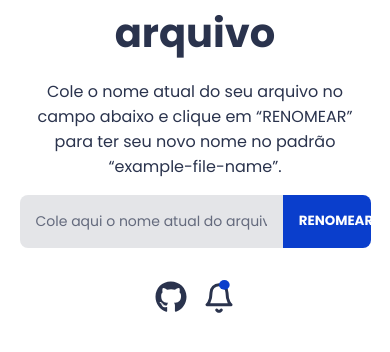
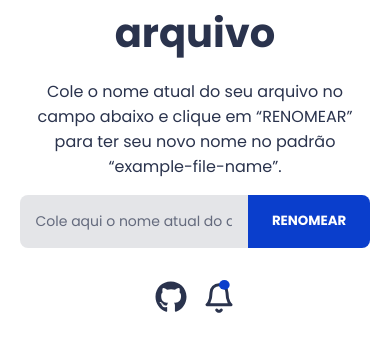
Before and after one commit to jhonedourado/file-renamer, a Flask app: page / in a window 390 px wide. Shown: the part 291-643 px from the top of the page. Run offline with Flask 3, Linux system fonts and the light colour scheme.

Commit message:
Update home.css

```diff
--- a/static/css/home.css
+++ b/static/css/home.css
@@ -15,3 +15,13 @@ form button {
   width: 25%;
   border-radius: 0 8px 8px 0;
 }
+
+@media screen and (max-width: 576px) {
+  form input {
+    width: 65%;
+  }
+
+  form button {
+    width: 35%;
+  }
+}
```
